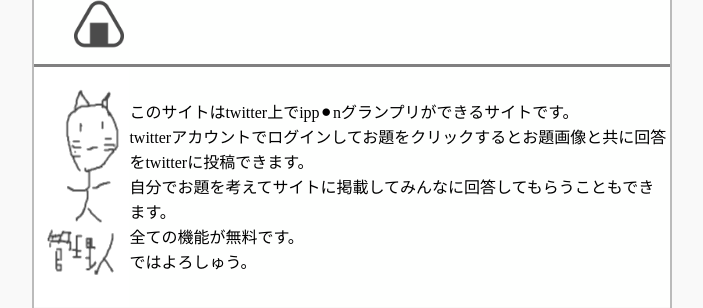
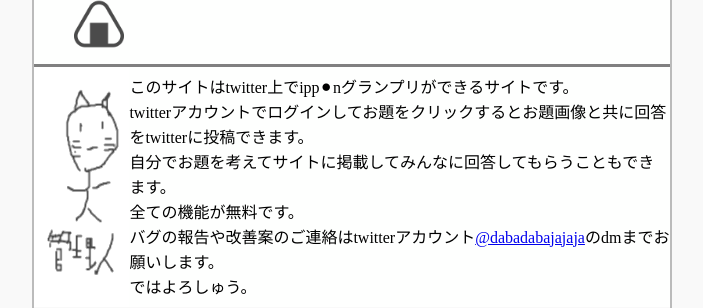
Before and after one commit to Yonabe-Aki/IPPAN-GRANDPRIX, a Django app: page / in a window 1280 px wide. Shown: the part 18-326 px from the top of the page, without its empty margins (288-991 px from the left). Run offline with Django 3.2, Linux system fonts and the light colour scheme; data comes from the database, SQL or seed files in the repository; some libraries are stand-ins or nearby versions.

Commit message:
連絡先追加

```diff
--- a/flat/templates/flat/participate.html
+++ b/flat/templates/flat/participate.html
@@ -28,6 +28,7 @@
         <p>twitterアカウントでログインしてお題をクリックするとお題画像と共に回答をtwitterに投稿できます。</p>
         <p>自分でお題を考えてサイトに掲載してみんなに回答してもらうこともできます。</p>
         <p>全ての機能が無料です。</p>
+        <p>バグの報告や改善案のご連絡はtwitterアカウント<a href = "https://twitter.com/dabadabajajaja">@dabadabajajaja</a>のdmまでお願いします。</p>
         <p>ではよろしゅう。</p>
     </div>
 </div>
```
